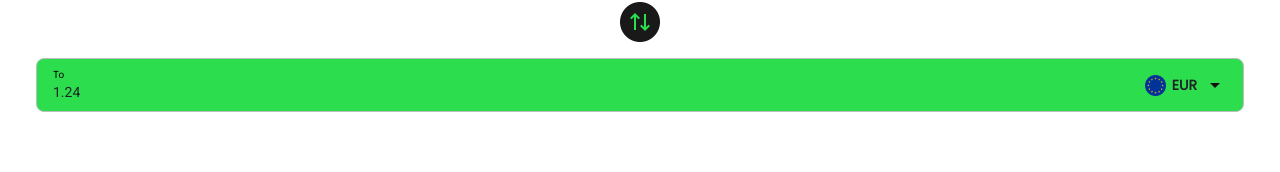
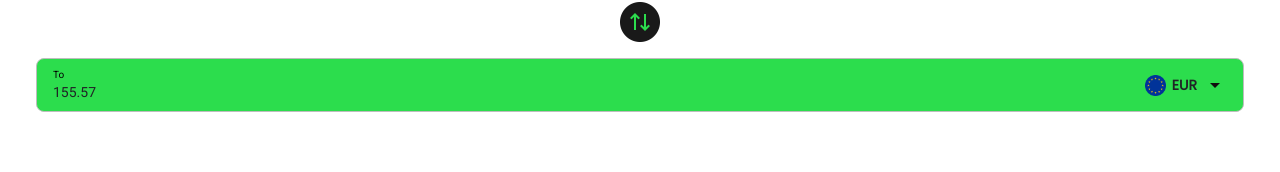
Before and after one commit to Valentura-Dev/thexbank, a React (Vite) app: page /exchange in a window 1280 px wide. Shown: the part 395-567 px from the top of the page. Built offline with nearby package versions, Linux system fonts and the light colour scheme; sample sign-in values are in the browser's storage; what @web3modal/wagmi, wagmi would draw is missing.

Commit message:
fix exchange and add money pages

```diff
--- a/src/pages/AddMoney.jsx
+++ b/src/pages/AddMoney.jsx
@@ -6,6 +6,9 @@ import sol from '../assets/icons/sol.png';
 import usdt from '../assets/icons/usdt.png';
 import eur from '../assets/icons/eur.png';
 import gbp from '../assets/icons/gbp.png';
+import qrIcon from '../assets/icons/qr.svg';
+
+
 import { useRef, useState } from 'react';
 
 const data = [
@@ -129,9 +132,9 @@ const ChooseAsset = ({ onSubmit }) => {
 };
 
 const QR = ({ asset, backToChooseAsset }) => {
-  if (asset !== 'BTC') return <>Currently only bitcoin supporting</>;
+  if (asset !== 'SOL') return <>Currently only solana supporting</>;
   const [code, setCode] = useState(
-    '6XHdhax8iuDCZvU4TjWkLcP6fiN2yGBdmq8ruZY3JChY'
+    '6XHdhax8iuDCZvU4TjWkLc****************'
   );
   const [isCopied, setIsCopied] = useState(false);
 
@@ -154,8 +157,9 @@ const QR = ({ asset, backToChooseAsset }) => {
       </div>
       <div className="flex-1 w-full flex flex-col items-center pt-[51px]">
         <h3 className="font-bold">Solana Wallet</h3>
-        <div className="border-[1px] border-secondary-50 rounded-[20px] mt-9">
-          <h3 className="font-bold px-5 py-16">QR Code</h3>
+        <div className="border-[1px] border-secondary-50 rounded-[20px] mt-9 p-3">
+          {/* <h3 className="font-bold px-5 py-16">QR Code</h3> */}
+          <img src={qrIcon} alt="" className="" />
         </div>
         <div className="px-5 pt-9">
           <span className="text-[14px] text-secondary-100 font-light text-center break-all">
@@ -175,7 +179,7 @@ const QR = ({ asset, backToChooseAsset }) => {
       </div>
       <div className="flex flex-col w-full gap-3 pt-4 px-[6px] pb-[80px]">
         <h5 className=" font-light text-center">
-          Send only Bitcoin (BTC) to this address. Sending other coins mayresult
+          Send only Solana (SOL) to this address. Sending other coins mayresult
           in permanent loss.
         </h5>
         <button onClick={backToChooseAsset} className="w-full bg-secondary-700">
--- a/src/pages/Exchange.jsx
+++ b/src/pages/Exchange.jsx
@@ -1,55 +1,55 @@
-import LogoText from '../assets/icons/LogoTextBlack.png';
-import BackIcon from '../assets/icons/backBlack.svg';
-import bitcoin from '../assets/icons/bitcoin.png';
-import ethereum from '../assets/icons/ethereum.png';
-import sol from '../assets/icons/sol.png';
-import usdt from '../assets/icons/usdt.png';
-import eur from '../assets/icons/eur.png';
-import gbp from '../assets/icons/gbp.png';
-import arrowDown from '../assets/icons/arrowDown.svg';
-import _switch from '../assets/icons/switch.png';
-import { useEffect, useState } from 'react';
+import LogoText from "../assets/icons/LogoTextBlack.png";
+import BackIcon from "../assets/icons/backBlack.svg";
+import bitcoin from "../assets/icons/bitcoin.png";
+import ethereum from "../assets/icons/ethereum.png";
+import sol from "../assets/icons/sol.png";
+import usdt from "../assets/icons/usdt.png";
+import eur from "../assets/icons/eur.png";
+import gbp from "../assets/icons/gbp.png";
+import arrowDown from "../assets/icons/arrowDown.svg";
+import _switch from "../assets/icons/switch.png";
+import { useEffect, useState } from "react";
 
 const data = [
   {
     icon: bitcoin,
-    title: 'Bitcoin',
-    short: 'BTC',
-    balance: '0.00',
+    title: "Bitcoin",
+    short: "BTC",
+    balance: "0.00",
   },
   {
-    title: 'Ethereum',
+    title: "Ethereum",
     icon: ethereum,
-    short: 'ETH',
-    balance: '0.00',
+    short: "ETH",
+    balance: "0.00",
   },
   {
-    title: 'SOL',
+    title: "SOL",
     icon: sol,
-    short: 'SOL',
-    balance: '0.00',
+    short: "SOL",
+    balance: "0.00",
   },
   {
-    title: 'USDT',
+    title: "USDT",
     icon: usdt,
-    short: 'USDT',
-    balance: '0.00',
+    short: "USDT",
+    balance: "0.00",
   },
   {
-    title: 'EUR',
+    title: "EUR",
     icon: eur,
-    short: 'EUR',
-    balance: '0.00',
+    short: "EUR",
+    balance: "0.00",
   },
   {
-    title: 'GBP',
+    title: "GBP",
     icon: gbp,
-    short: 'GBP',
-    balance: '0.00',
+    short: "GBP",
+    balance: "0.00",
   },
 ];
 
-function Currency({ type, currecyName, setNewCurrency }) {
+function Currency({ type, currecyName, setNewCurrency, price }) {
   const [selectedCurrency, setSelectedCurrency] = useState({});
   const [isOpen, setIsOpen] = useState(false);
 
@@ -61,17 +61,15 @@ function Currency({ type, currecyName, setNewCurrency }) {
   return (
     <div className="w-full bg-primary-900 border-[1px] border-[#BDBDBD] rounded-lg flex justify-between items-center px-4 py-2">
       <div className="flex flex-col">
-        <h6 className="family-roboto">{
-          type === 'from' ? 'From' : 'To'
-          }</h6>
-        <span className="text-[14px] family-roboto">1.24</span>
+        <h6 className="family-roboto">{type === "from" ? "From" : "To"}</h6>
+        <span className="text-[14px] family-roboto">{price}</span>
       </div>
       <div className="relative">
         <div
           className={[
-            'absolute mt-8 -translate-x-3 z-10 overflow-y-auto flex flex-col gap-1 bg-primary-800 rounded-xl transition-all duration-300',
-            isOpen ? 'max-h-36 p-2' : 'max-h-0 p-0',
-          ].join(' ')}
+            "absolute mt-8 -translate-x-3 z-10 overflow-y-auto flex flex-col gap-1 bg-primary-800 rounded-xl transition-all duration-300",
+            isOpen ? "max-h-36 p-2" : "max-h-0 p-0",
+          ].join(" ")}
         >
           {data.map((currency, index) => {
             const isSelected = selectedCurrency?.short === currency.short;
@@ -84,13 +82,13 @@ function Currency({ type, currecyName, setNewCurrency }) {
                 }}
                 key={index}
                 className={[
-                  'flex items-center gap-[6px] pl-3 pr-8 py-2 rounded-lg ',
+                  "flex items-center gap-[6px] pl-3 pr-8 py-2 rounded-lg ",
                   isSelected
-                    ? 'bg-primary-700 cursor-not-allowed'
-                    : 'bg-primary-900 cursor-pointer',
-                ].join(' ')}
+                    ? "bg-primary-700 cursor-not-allowed"
+                    : "bg-primary-900 cursor-pointer",
+                ].join(" ")}
               >
-                <img src={currency.icon || ''} className="size-[21px]" alt="" />
+                <img src={currency.icon || ""} className="size-[21px]" alt="" />
                 <h5 className="family-poppins font-semibold">
                   {currency.short}
                 </h5>
@@ -98,9 +96,12 @@ function Currency({ type, currecyName, setNewCurrency }) {
             );
           })}
         </div>
-        <div className="flex items-center gap-[6px] cursor-pointer" onClick={() => setIsOpen(prev => !prev)}>
+        <div
+          className="flex items-center gap-[6px] cursor-pointer"
+          onClick={() => setIsOpen((prev) => !prev)}
+        >
           <img
-            src={selectedCurrency?.icon || ''}
+            src={selectedCurrency?.icon || ""}
             className="size-[21px]"
             alt=""
           />
@@ -117,8 +118,8 @@ function Currency({ type, currecyName, setNewCurrency }) {
 }
 
 export default function Exchange() {
-  const [firstCurrency, setFirstCurrency] = useState('SOL');
-  const [secondCurrency, setSecondCurrency] = useState('EUR');
+  const [firstCurrency, setFirstCurrency] = useState("SOL");
+  const [secondCurrency, setSecondCurrency] = useState("EUR");
 
   function switchCurrency() {
     const tempSecondCurrency = secondCurrency;
@@ -129,9 +130,9 @@ export default function Exchange() {
   return (
     <div className="flex flex-col min-h-dvh">
       <div className="flex justify-between items-center mt-3">
-        <div>
+        <a href="/dashboard">
           <img src={BackIcon} alt="" className="cursor-pointer ml-[6px]" />
-        </div>
+        </a>
         <img src={LogoText} alt="" className=" w-[150px]" />
         <div className="w-12"></div>
       </div>
@@ -139,9 +140,24 @@ export default function Exchange() {
         <h3 className="font-bold">Exchange</h3>
         <img src="/logo.svg" className="size-[132px] mt-2" alt="" />
         <div className="pt-[46px] w-full px-9 flex flex-col items-center gap-4">
-          <Currency type="from" currecyName={firstCurrency} setNewCurrency={setFirstCurrency} />
-          <img src={_switch} alt="" className="size-10 cursor-pointer" onClick={switchCurrency} />
-          <Currency type="to" currecyName={secondCurrency} setNewCurrency={setSecondCurrency} />
+          <Currency
+            type="from"
+            currecyName={firstCurrency}
+            setNewCurrency={setFirstCurrency}
+            price={1.24}
+          />
+          <img
+            src={_switch}
+            alt=""
+            className="size-10 cursor-pointer"
+            onClick={switchCurrency}
+          />
+          <Currency
+            type="to"
+            currecyName={secondCurrency}
+            setNewCurrency={setSecondCurrency}
+            price={155.57}
+          />
         </div>
       </div>
       <div className="flex flex-col w-full gap-3 pt-6 px-[30px] pb-[89px]">
--- a/src/pages/KYC.jsx
+++ b/src/pages/KYC.jsx
@@ -43,6 +43,7 @@ const UploadKYC = ({ onSubmit }) => {
               Select Document Type
             </option>
             <option value="pasaport">Pasaport</option>
+            <option value="proofofaddress">Proof of address</option>
           </select>
         </div>
       </div>
```
Also changed, not shown: src/assets/icons/qr.svg (added).
